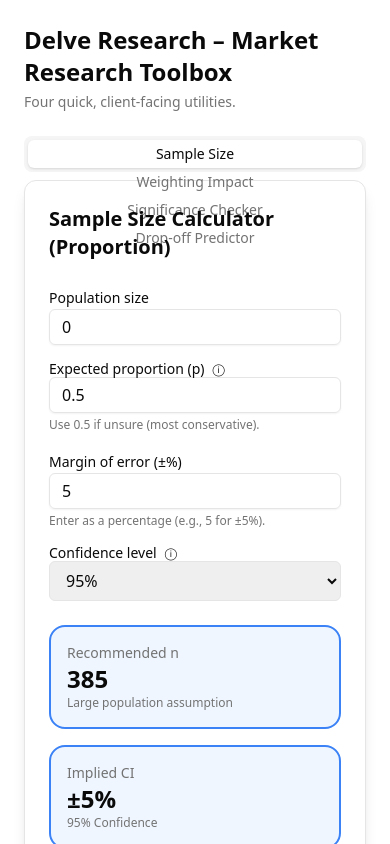
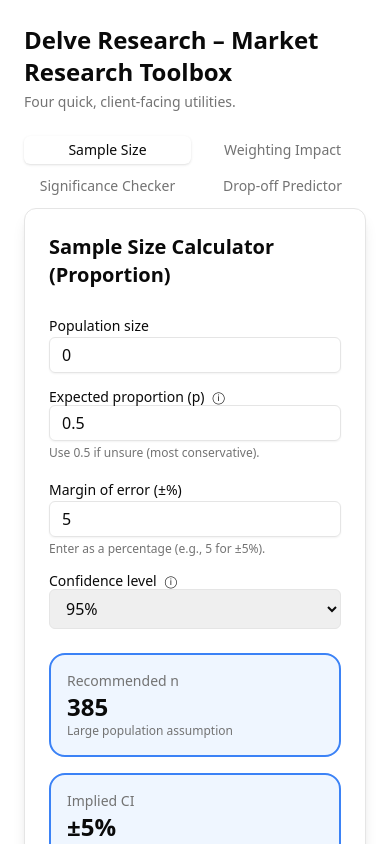
Before and after one commit to delveresearch/delve-toolbox, a Next.js app: page /toolbox in a window 390 px wide. Shown: the top 844 px of the page. Built offline with nearby package versions, Linux system fonts and the light colour scheme.

Commit message:
Make tabs responsive (wrap, no overlap)

```diff
--- a/components/MarketResearchToolbox.tsx
+++ b/components/MarketResearchToolbox.tsx
@@ -468,11 +468,11 @@
         <p className="text-sm text-muted-foreground">Four quick, client-facing utilities.</p>
       </header>
       <Tabs defaultValue="ncalc" className="w-full">
-        <TabsList className="grid grid-cols-1 md:grid-cols-4 w-full">
-          <TabsTrigger value="ncalc">Sample Size</TabsTrigger>
-          <TabsTrigger value="weights">Weighting Impact</TabsTrigger>
-          <TabsTrigger value="sig">Significance Checker</TabsTrigger>
-          <TabsTrigger value="dropoff">Drop-off Predictor</TabsTrigger>
+        <TabsList className="flex w-full flex-wrap gap-2 bg-transparent p-0 h-auto">
+          <TabsTrigger className="flex-1 min-w-[140px]" value="ncalc">Sample Size</TabsTrigger>
+          <TabsTrigger className="flex-1 min-w-[140px]" value="weights">Weighting Impact</TabsTrigger>
+          <TabsTrigger className="flex-1 min-w-[140px]" value="sig">Significance Checker</TabsTrigger>
+          <TabsTrigger className="flex-1 min-w-[140px]" value="dropoff">Drop-off Predictor</TabsTrigger>
         </TabsList>
         <TabsContent value="ncalc"><SampleSizeCalculator /></TabsContent>
         <TabsContent value="weights"><WeightingImpactVisualizer /></TabsContent>
```
